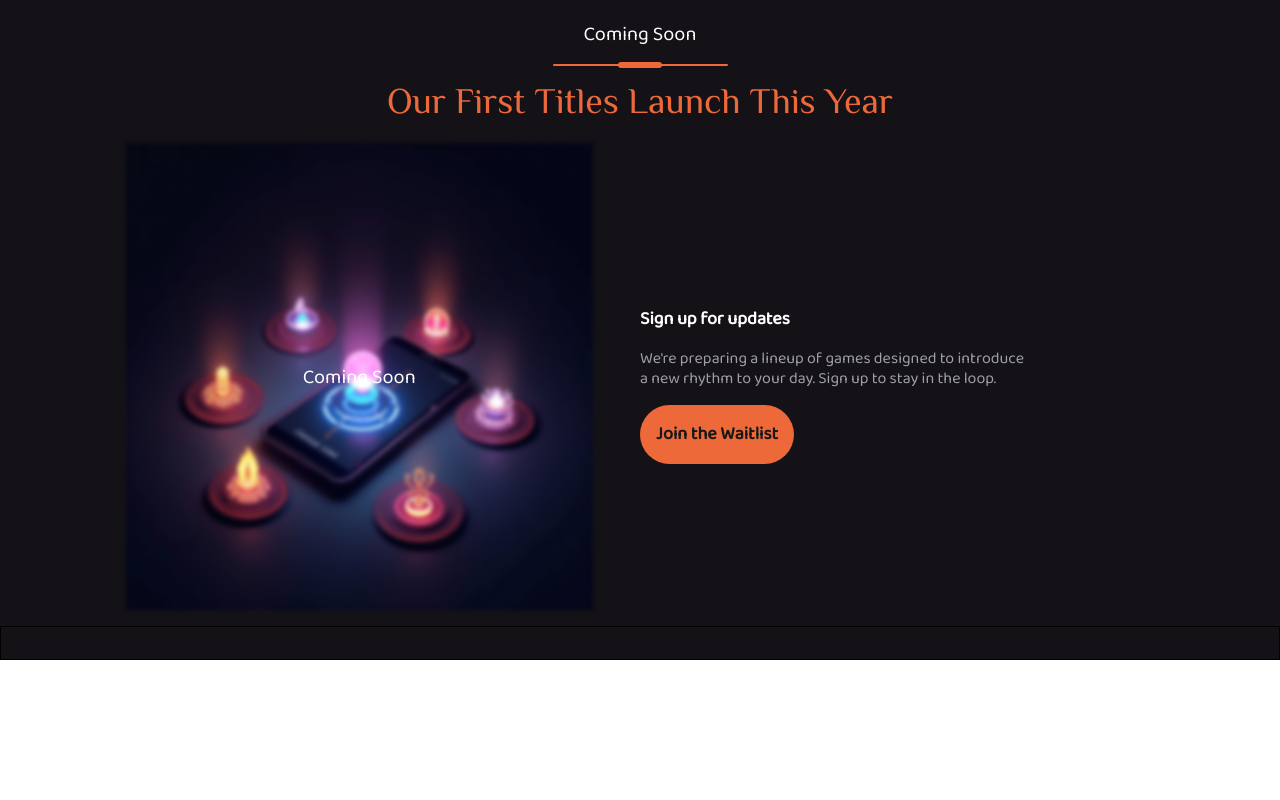
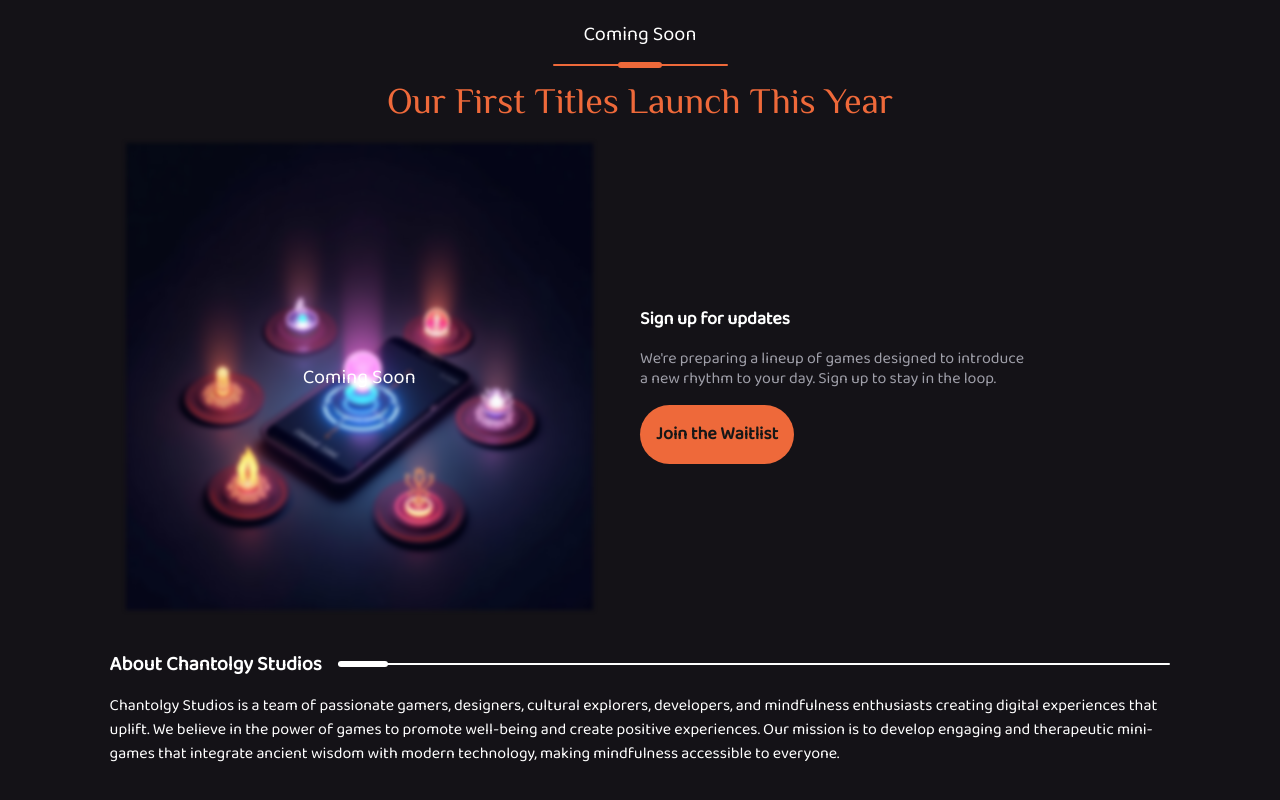
Before and after one commit to jaisriram0982/chantolgy-showcase, a Next.js app in the folder web/: page / in a window 1280 px wide. Shown: the part 3283-4083 px from the top of the page. Before the commit the page ends 3943 px from the top, so only its background shows below. Built offline with nearby package versions, Linux system fonts and the light colour scheme.

Commit message:
feat: add About Us section with company description to landing page

```diff
--- a/web/src/components/SectionComingSoon/SectionComingSoon.tsx
+++ b/web/src/components/SectionComingSoon/SectionComingSoon.tsx
@@ -87,6 +87,39 @@ export const SectionComingSoon: React.FC<ISectionComingSoon> = ({
             </div>
           </div>
         </div>
+        {/* About us */}
+        {/* About us */}
+        <div
+          id="about-us"
+          className="pt-10 w-full lg:w-[85%] flex flex-col items-center lg:items-start justify-center"
+        >
+          <div
+            id="text-and-underline-whitle"
+            className="w-full flex flex-col lg:flex-row items-start lg:items-center justify-center gap-x-4"
+          >
+            <p className="text-white text-xl font-bold font-baloo leading-7 text-nowrap">
+              About Chantolgy Studios
+            </p>
+            {/* Underline white */}
+            <div className="mt-2 lg:mt-0 relative w-full mx-auto bg-white h-[2px] rounded-full">
+              <div className="absolute top-0 inset-x-0 w-full h-[8px] rounded-full flex justify-start items-center">
+                <div className="bg-white w-1/4 max-w-[50px] -mt-[6px] h-[6px] rounded-full" />
+              </div>
+            </div>
+          </div>
+          <p
+            id="white-desc"
+            className="pt-4 text-white text-base font-normal font-baloo leading-normal"
+          >
+            Chantolgy Studios is a team of passionate gamers, designers,
+            cultural explorers, developers, and mindfulness enthusiasts creating
+            digital experiences that uplift. We believe in the power of games to
+            promote well-being and create positive experiences. Our mission is
+            to develop engaging and therapeutic mini-games that integrate
+            ancient wisdom with modern technology, making mindfulness accessible
+            to everyone.
+          </p>
+        </div>
       </div>
     </div>
   );
--- a/web/src/components/SectionFooter/SectionFooter.tsx
+++ b/web/src/components/SectionFooter/SectionFooter.tsx
@@ -7,7 +7,7 @@ interface ISectionFooter {
 
 export const SectionFooter: React.FC<ISectionFooter> = ({ className }) => {
   return (
-    <div className={clsx('w-full border border-black p-4', className)}>
+    <div className={clsx('w-full p-4', className)}>
       {/* SectionFooter content goes here */}
     </div>
   );
```
